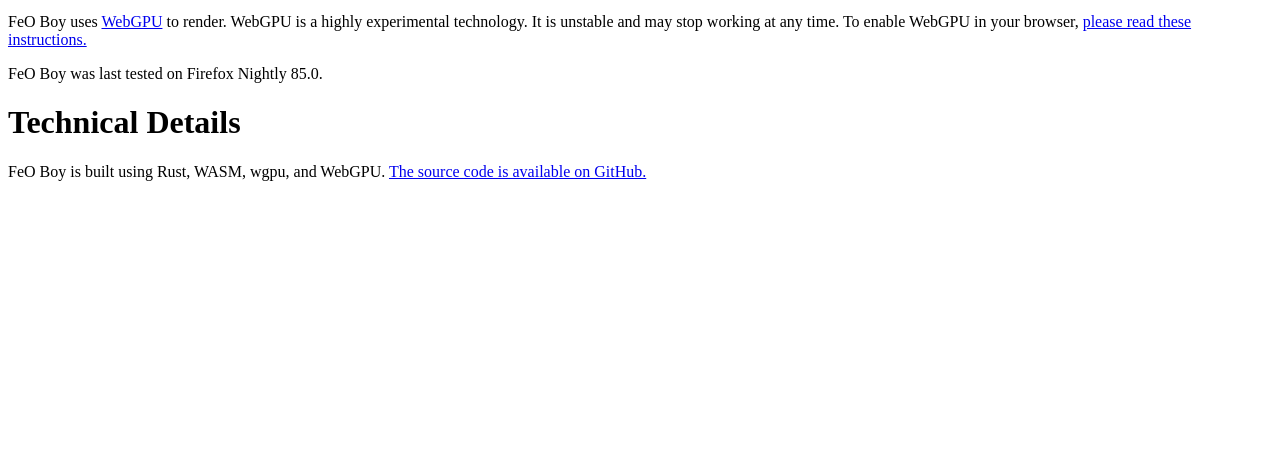
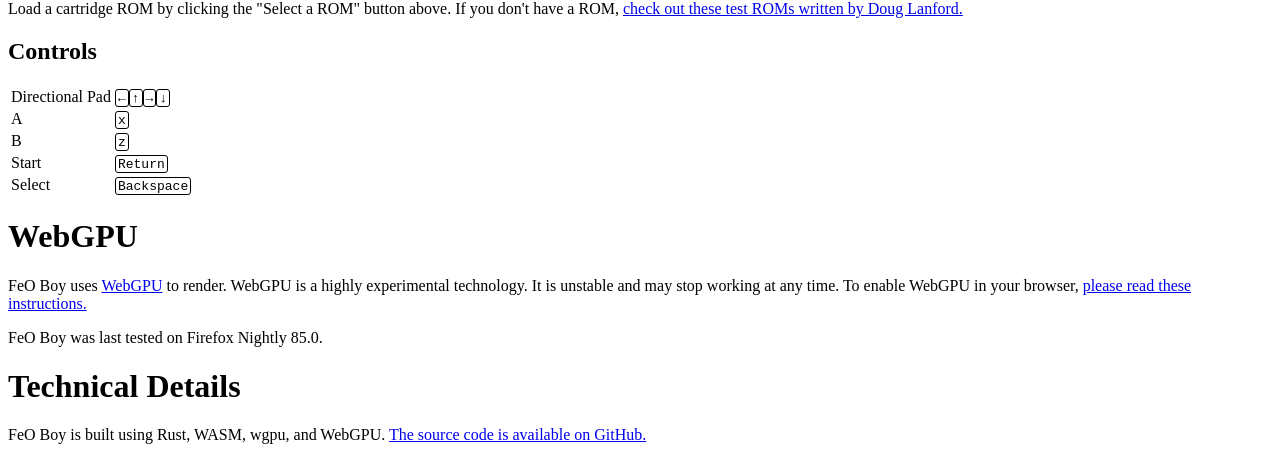
Before and after one commit to feo-boy/feo-boy, a website built with webpack: page web/index.html in a window 1280 px wide. Shown: the part 706-1166 px from the top of the page. Before the commit the page ends 903 px from the top, so only its background shows below. Built offline with nearby package versions, Linux system fonts and the light colour scheme.

Commit message:
add operation instructions and controls

```diff
--- a/web/index.html
+++ b/web/index.html
@@ -19,6 +19,17 @@
       <p>
         FeO Boy is an emulator for the Nintendo Game Boy.
       </p>
+      <h2>Operation</h2>
+      <p>Load a cartridge ROM by clicking the "Select a ROM" button above. If you don't have a ROM, <a href="http://opusgames.com/games/GBDev/GBDev.html">check out these test ROMs written by Doug Lanford.</a>
+      <h2>Controls</h2>
+      <table>
+        <tr><td>Directional Pad</td><td><kbd>&larr;</kbd><kbd>&uarr;</kbd><kbd>&rarr;</kbd><kbd>&darr;</kbd</td></tr>
+        <tr><td>A</td><td><kbd>x</kbd></td></tr>
+        <tr><td>B</td><td><kbd>z</kbd></td></tr>
+        <tr><td>Start</td><td><kbd>Return</kbd></td></tr>
+        <tr><td>Select</td><td><kbd>Backspace</kbd></td></tr>
+      </table>
+
       <h1><a id="enabling-webgpu"></a>WebGPU</h1>
       <p>
         FeO Boy uses <a href="https://hacks.mozilla.org/2020/04/experimental-webgpu-in-firefox/">WebGPU</a> to render. WebGPU is a highly experimental technology. It is unstable and may stop working at any time. To enable WebGPU in your browser, <a href="https://github.com/gpuweb/gpuweb/wiki/Implementation-Status">please read these instructions.</a>
--- a/web/styles.scss
+++ b/web/styles.scss
@@ -1,3 +1,9 @@
+kbd {
+  border-radius: 3px;
+  padding: 1px 2px 0;
+  border: 1px solid black;
+}
+
 #screen-container {
   display: grid;
   grid-template: 1fr / 1fr;
```
